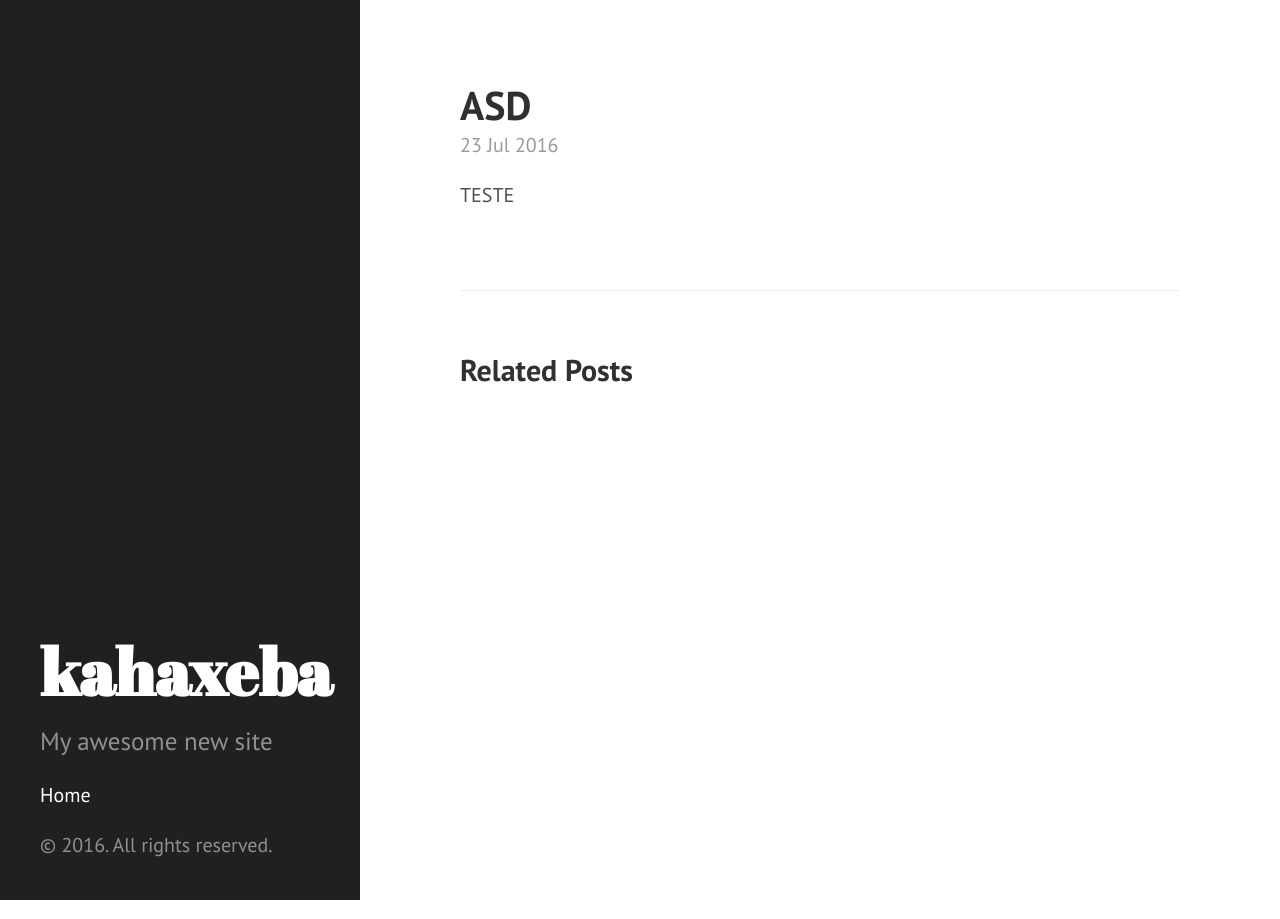
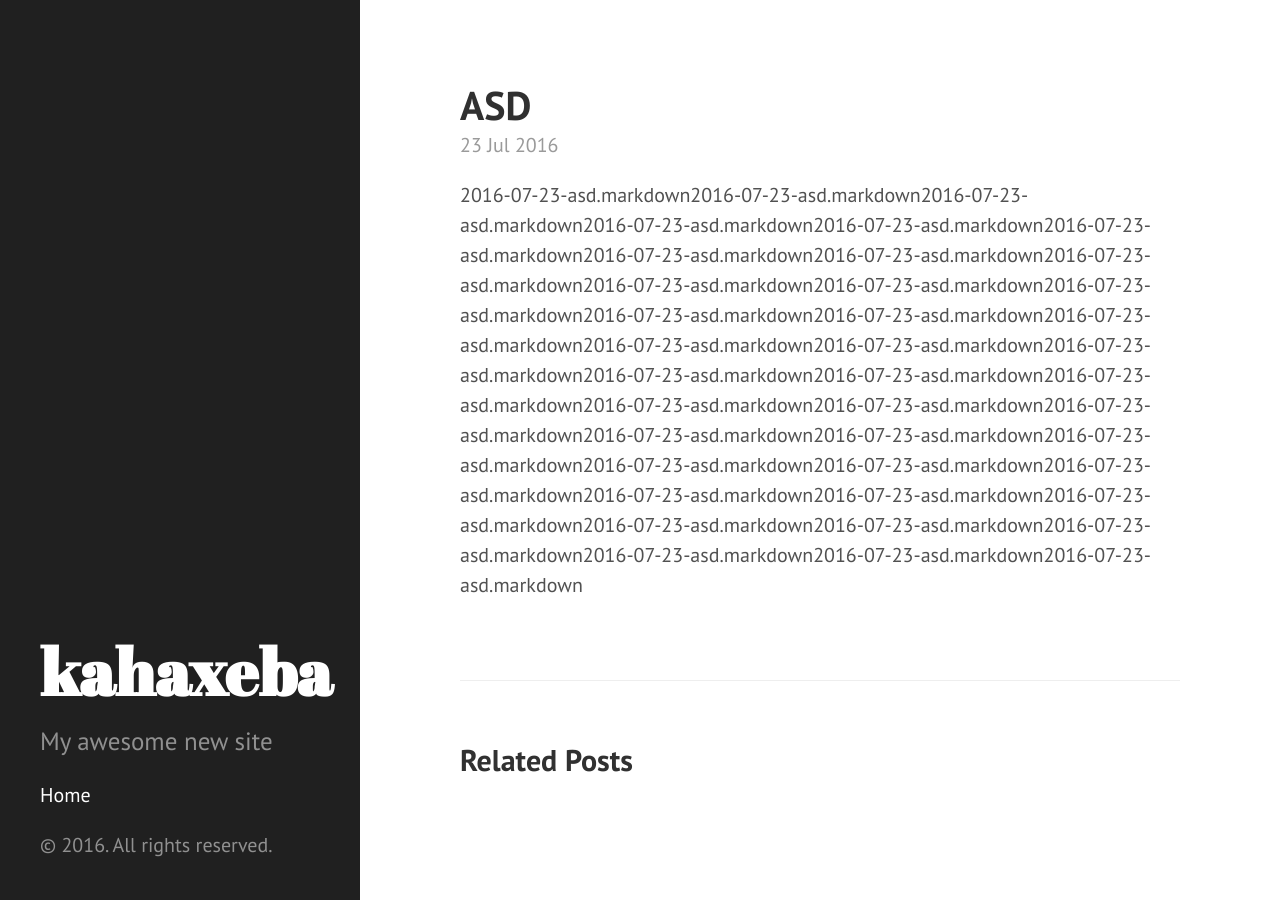
Before and after one commit to kahaxeba/kahaxeba.github.io, a Jekyll site: the page built from _posts/2016-07-23-asd.markdown, in a window 1280 px wide. Built offline with Jekyll 4.4.1, drawn with Linux system fonts in a browser that asks for light colours.

Commit message:
Update 2016-07-23-asd.markdown

```diff
--- a/_posts/2016-07-23-asd.markdown
+++ b/_posts/2016-07-23-asd.markdown
@@ -3,4 +3,4 @@ published: true
 title: ASD
 layout: post
 ---
-TESTE
+2016-07-23-asd.markdown2016-07-23-asd.markdown2016-07-23-asd.markdown2016-07-23-asd.markdown2016-07-23-asd.markdown2016-07-23-asd.markdown2016-07-23-asd.markdown2016-07-23-asd.markdown2016-07-23-asd.markdown2016-07-23-asd.markdown2016-07-23-asd.markdown2016-07-23-asd.markdown2016-07-23-asd.markdown2016-07-23-asd.markdown2016-07-23-asd.markdown2016-07-23-asd.markdown2016-07-23-asd.markdown2016-07-23-asd.markdown2016-07-23-asd.markdown2016-07-23-asd.markdown2016-07-23-asd.markdown2016-07-23-asd.markdown2016-07-23-asd.markdown2016-07-23-asd.markdown2016-07-23-asd.markdown2016-07-23-asd.markdown2016-07-23-asd.markdown2016-07-23-asd.markdown2016-07-23-asd.markdown2016-07-23-asd.markdown2016-07-23-asd.markdown2016-07-23-asd.markdown2016-07-23-asd.markdown2016-07-23-asd.markdown2016-07-23-asd.markdown2016-07-23-asd.markdown2016-07-23-asd.markdown2016-07-23-asd.markdown2016-07-23-asd.markdown
```
